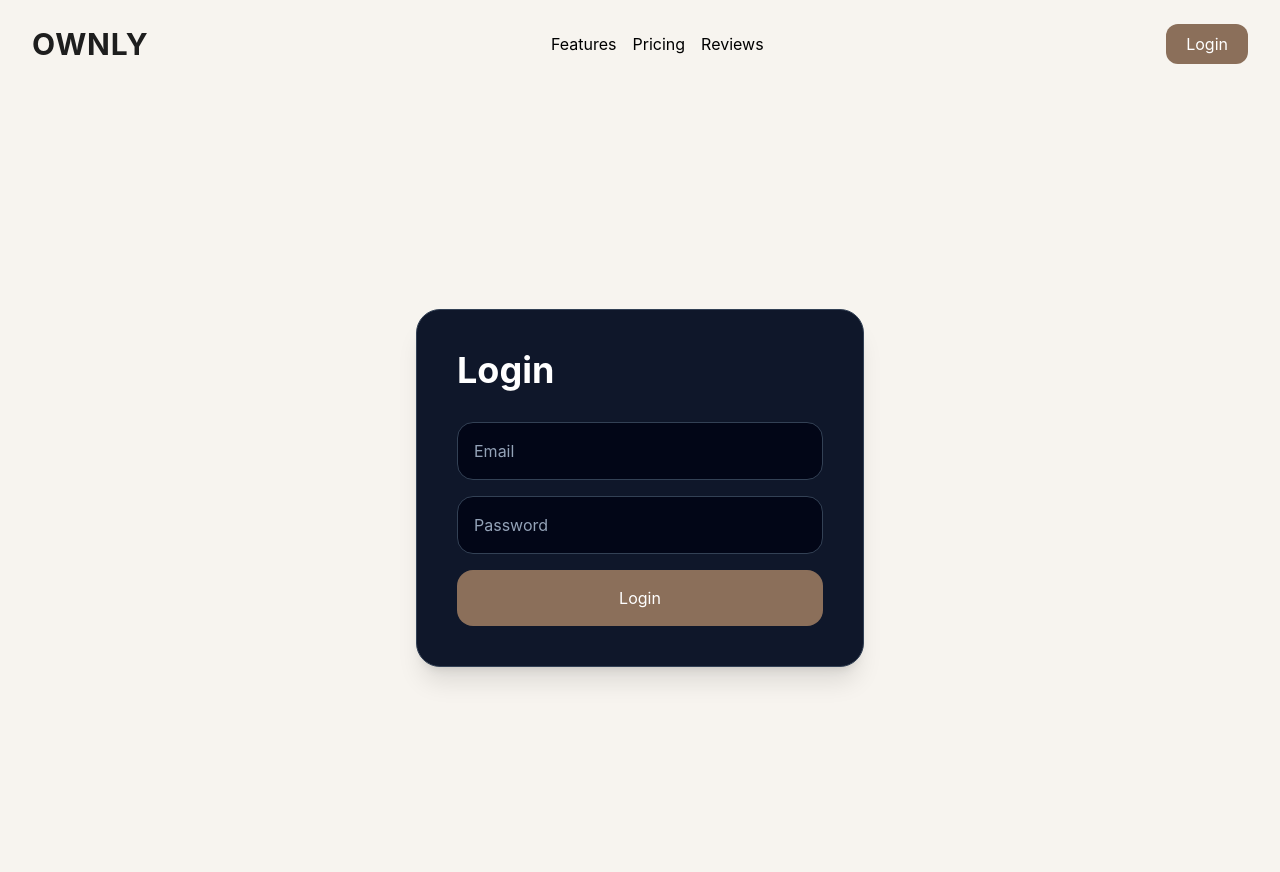
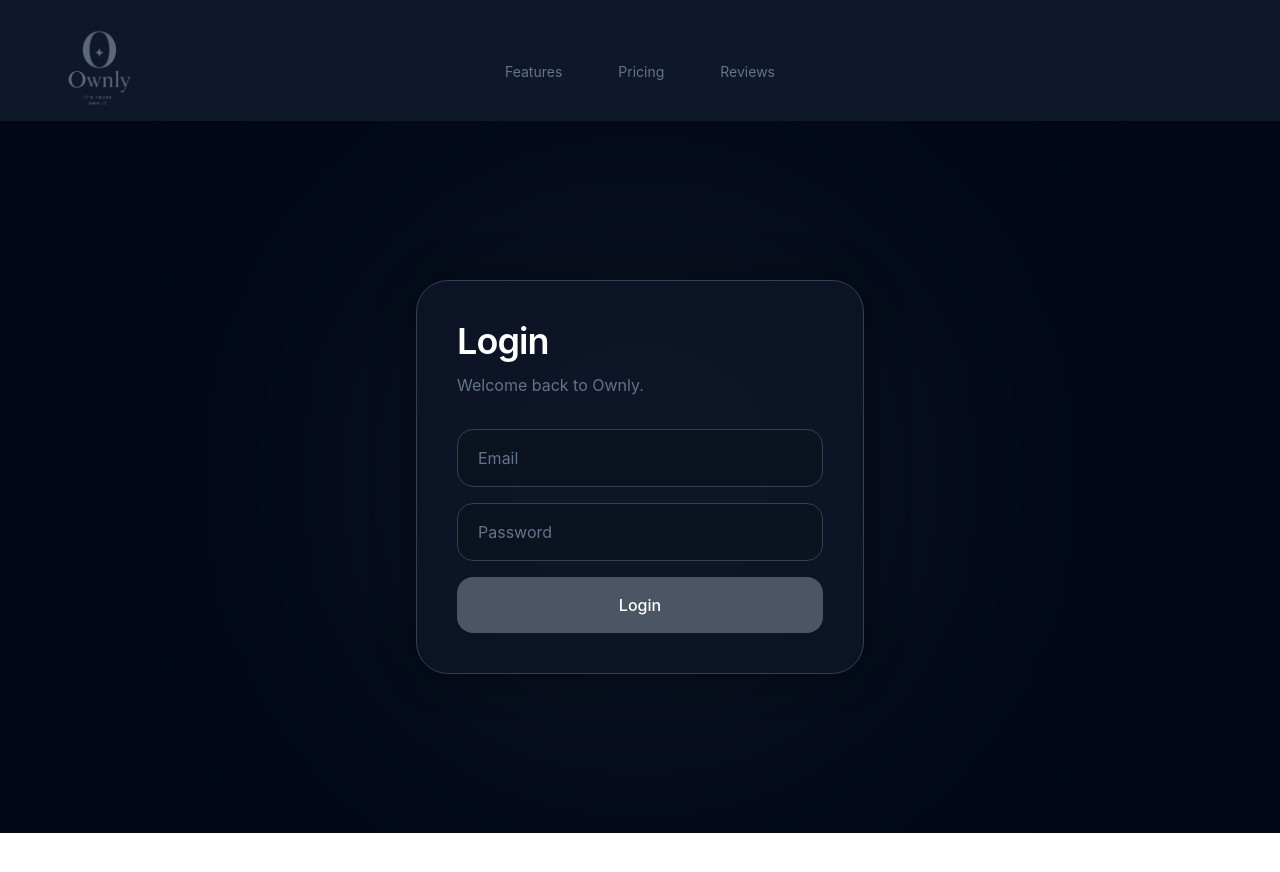
Before and after one commit to BreiaJohn/ownly-booking-app, a React (Vite) app: page /login in a window 1280 px wide. Shown: the top 872 px of the page. After the commit the page ends 833 px from the top, so only its background shows below. Built offline with nearby package versions, Linux system fonts and the light colour scheme.

Commit message:
Refactor dashboard layout and improve sidebar scrolling

```diff
--- a/src/components/Navbar.jsx
+++ b/src/components/Navbar.jsx
@@ -1,34 +1,37 @@
 import { useNavigate } from "react-router-dom"
+import logo from "../assets/ownly-logo.png"
 
 function Navbar() {
   const navigate = useNavigate()
 
   return (
-   <nav className="flex flex-col md:flex-row items-center justify-between px-6 md:px-8 py-6 max-w-7xl mx-auto gap-4">
-      <h1 className="text-3xl font-bold text-[#1E1E1E] tracking-wide">
-        OWNLY
-      </h1>
+<nav className="flex items-center justify-between px-6 md:px-10 py-3 bg-[#0F172A] border-b border-[#1E293B] relative">
+      <div className="flex items-center gap-3">
 
-     <div className="flex items-center gap-4 text-sm md:text-base flex-wrap">
-        <a href="#features" className="hover:text-[#8B6F5A] transition">
-          Features
-        </a>
+  <img
+  src={logo}
+  alt="Ownly Logo"
+  className="h-30 w-auto object-contain"
+/>
+</div>
 
-        <a href="#pricing" className="hover:text-[#8B6F5A] transition">
+     <div className="absolute left-1/2 -translate-x-1/2 flex items-center gap-6 text-xs md:text-sm">
+       <a
+  href="#features"
+  className="px-4 py-2 rounded-xl text-[#64748B] hover:text-white hover:bg-white/5 hover:bg-[#111827]/5 transition-all duration-300"
+>
+  Features
+</a>
+
+        <a href="#pricing" className="px-4 py-2 rounded-xl text-[#64748B] hover:text-white hover:bg-white/5 hover:bg-[#111827]/5 transition-all duration-300">
           Pricing
         </a>
 
-        <a href="#testimonials" className="hover:text-[#8B6F5A] transition">
+        <a href="#testimonials" className="px-4 py-2 rounded-xl text-[#64748B] hover:text-white hover:bg-white/5 hover:bg-[#111827]/5 transition-all duration-300">
           Reviews
         </a>
       </div>
 
-      <button
-        onClick={() => navigate("/login")}
-        className="bg-[#8B6F5A] text-white px-5 py-2 rounded-xl hover:opacity-90 transition"
-      >
-        Login
-      </button>
     </nav>
   )
 }
--- a/src/components/Sidebar.jsx
+++ b/src/components/Sidebar.jsx
@@ -1,30 +1,49 @@
 import { Link } from "react-router-dom"
+import logo from "../assets/ownly-logo.png"
 
 function Sidebar() {
   return (
-    <aside className="w-full md:w-64 bg-[#111827] border-b md:border-r border-[#1E293B] p-4 md:p-6">
-      <h1 className="text-3xl font-bold text-white mb-12">
-        OWNLY
-      </h1>
-
-      <nav className="flex flex-row md:flex-col flex-wrap gap-4 text-[#8B6F5A] font-medium">
-        <Link to="/dashboard" className="hover:text-white transition">
+<aside className="w-full md:w-72 h-screen overflow-y-auto bg-[#111827] border-b md:border-r border-[#1E293B] px-6 py-8">
+  <div className="mb-14 flex items-center justify-center md:justify-start">
+  <img
+    src={logo}
+    alt="Ownly Logo"
+    className="h-24 w-auto object-contain"
+  />
+</div>
+      <nav className="flex flex-col gap-3 text-sm pb-20">
+  <Link
+    to="/dashboard"
+    className="px-4 py-3 rounded-2xl text-white bg-white/5 border border-[#334155] hover:bg-white/10 transition-all duration-200"
+  >
     Dashboard
   </Link>
 
-        <Link to="/bookings" className="hover:text-white transition">
+  <Link
+    to="/bookings"
+    className="px-4 py-3 rounded-2xl text-[#94A3B8] hover:text-white hover:bg-white/5 hover:translate-x-1 hover:shadow-lg transition-all duration-300"
+  >
     Bookings
   </Link>
 
-        <Link to="/clients" className="hover:text-white transition">
+  <Link
+    to="/clients"
+    className="px-4 py-3 rounded-2xl text-[#94A3B8] hover:text-white hover:bg-white/5 hover:translate-x-1 hover:shadow-lg transition-all duration-300"
+  >
     Clients
   </Link>
 
-        <Link to="/payments" className="hover:text-white transition">
+  <Link
+    to="/payments"
+    className="px-4 py-3 rounded-2xl text-[#94A3B8] hover:text-white hover:bg-white/5 hover:translate-x-1 hover:shadow-lg transition-all duration-300"
+  >
     Payments
   </Link>
 
-        <Link to="/settings" className="hover:text-white transition">
+  <Link
+    to="/settings"
+    className="px-4 py-3 rounded-2xl text-[#94A3B8] hover:text-white hover:bg-white/5 hover:translate-x-1 hover:shadow-lg transition-all duration-300"
+  >
     Settings
   </Link>
 </nav>
--- a/src/layouts/DashboardLayout.jsx
+++ b/src/layouts/DashboardLayout.jsx
@@ -2,10 +2,10 @@ import Sidebar from "../components/Sidebar"
 
 function DashboardLayout({ children }) {
   return (
-   <div className="flex flex-col md:flex-row bg-[#0F172A] min-h-screen">
+    <div className="flex bg-[#0F172A] h-screen overflow-hidden">
       <Sidebar />
 
-      <main className="flex-1 p-4 md:p-10">
+      <main className="flex-1 h-screen overflow-y-auto p-4 md:p-10">
         {children}
       </main>
     </div>
--- a/src/pages/Dashboard.jsx
+++ b/src/pages/Dashboard.jsx
@@ -8,9 +8,7 @@ function Dashboard() {
       <div className="min-h-screen bg-[#0F172A] text-white">
         <div className="flex items-center justify-between mb-6">
 
-          <button className="border border-[#334155] rounded-2xl p-4 text-2xl">
-            ☰
-          </button>
+
         </div>
 
         <div className="bg-white/5 backdrop-blur-md border border-[#1E293B] rounded-2xl px-5 py-4 mb-6">
@@ -127,7 +125,7 @@ function ActionCard({ icon, label, color }) {
           {icon}
         </div>
 
-        <span className="text-white font-medium whitespace-nowrap pr-2">
+        <span className="text-white font-medium whitespace-nowrap">
           {label}
         </span>
       </div>
--- a/src/pages/Login.jsx
+++ b/src/pages/Login.jsx
@@ -25,40 +25,42 @@ function Login() {
     }
   }
 
-  return (<div className="min-h-screen flex items-start md:items-center justify-center px-4 pt-10 md:pt-0 bg-[#F7F4EF]">
+ return (
+  <div className="relative min-h-[calc(100vh-88px)] bg-[#020817] text-white flex items-center justify-center px-4 overflow-hidden -mt-6">
+
+    <div className="absolute w-[500px] h-[500px] bg-[#4B5563]/20 blur-[140px] rounded-full"></div>
 
    <form
   onSubmit={handleLogin}
-        className="bg-[#0F172A] w-full max-w-md p-6 md:p-10 rounded-3xl shadow-xl border border-[#334155]"
+  className="relative bg-[#0F172A]/70 backdrop-blur-xl w-full max-w-md p-8 md:p-10 rounded-[2rem] shadow-[0_0_40px_rgba(0,0,0,0.35)] border border-[#334155] hover:border-[#4B5563] transition-all duration-500"
 >
-        <h1 className="text-3xl md:text-3xl md:text-4xl font-bold text-white mb-8">
+  <h1 className="text-4xl font-semibold tracking-tight text-white mb-3">
 Login
 </h1>
+      <p className="text-[#64748B] mb-8">
+        Welcome back to Ownly.
+      </p>
 
       <div className="flex flex-col gap-4">
         <input
           type="email"
           placeholder="Email"
           value={email}
-            onChange={(e) =>
-              setEmail(e.target.value)
-            }
-            className="w-full min-w-0 bg-[#020617] border border-[#334155] p-4 rounded-2xl text-white placeholder:text-[#94A3B8] outline-none focus:ring-2 focus:ring-[#C08457]"
+          onChange={(e) => setEmail(e.target.value)}
+          className="w-full bg-[#0B1220] border border-[#334155] px-5 py-4 rounded-2xl text-white placeholder:text-[#64748B] focus:outline-none focus:border-[#4B5563] transition-all duration-300"
         />
 
         <input
           type="password"
           placeholder="Password"
           value={password}
-            onChange={(e) =>
-              setPassword(e.target.value)
-            }
-            className="w-full min-w-0 bg-[#020617] border border-[#334155] p-4 rounded-2xl text-white placeholder:text-[#94A3B8] outline-none focus:ring-2 focus:ring-[#C08457]"
+          onChange={(e) => setPassword(e.target.value)}
+          className="w-full bg-[#0B1220] border border-[#334155] px-5 py-4 rounded-2xl text-white placeholder:text-[#64748B] focus:outline-none focus:border-[#4B5563] transition-all duration-300"
         />
 
         <button
           type="submit"
-            className="bg-[#8B6F5A] text-white py-4 rounded-2xl hover:opacity-90 transition"
+          className="w-full bg-[#4B5563] text-white py-4 rounded-2xl hover:bg-[#5B6472] hover:shadow-[0_0_25px_rgba(75,85,99,0.45)] hover:-translate-y-0.5 transition-all duration-300 font-medium"
         >
           Login
         </button>
```
Also changed, not shown: src/assets/ownly-logo.png (added). Lines whose indentation alone changed are shown as unchanged.
